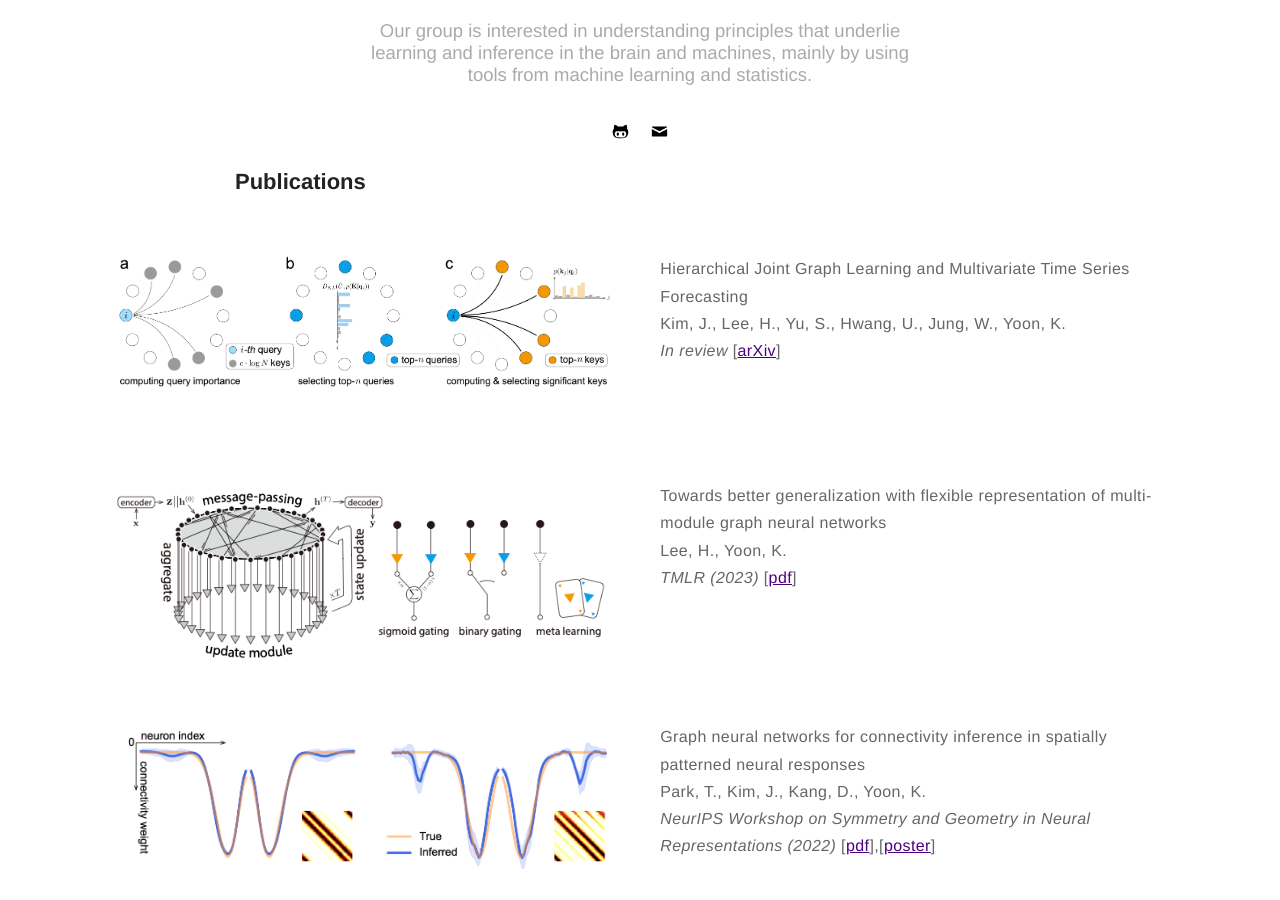
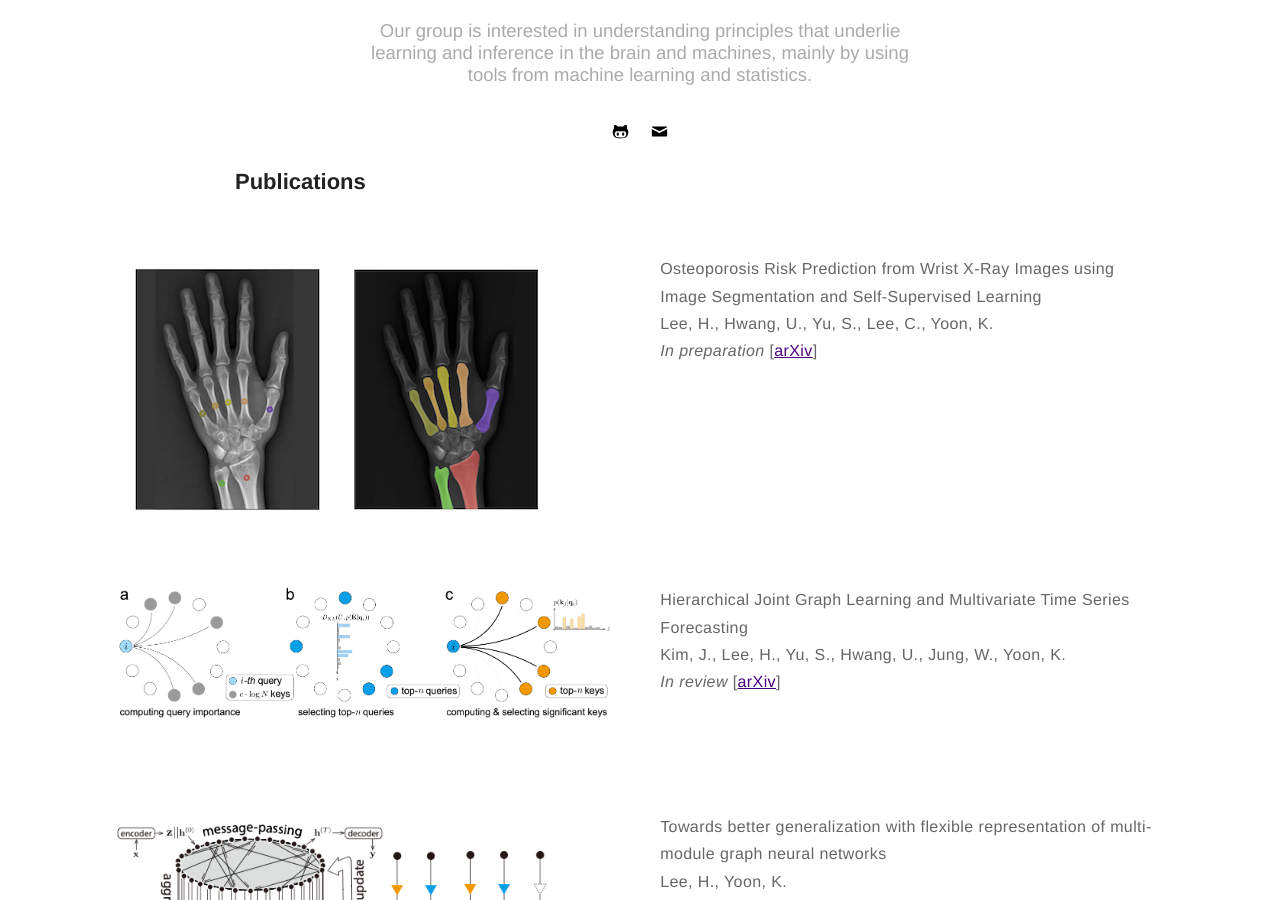
Before and after one commit to kijungyoon/kijungyoon.github.io, a Jekyll site: the page built from papers.md, in a window 1280 px wide and 900 px high, scrolled down 319 px. Built offline with Jekyll 4.4.1, drawn with Linux system fonts in a browser that asks for light colours.

Commit message:
Update papers.md

```diff
--- a/papers.md
+++ b/papers.md
@@ -8,6 +8,19 @@
 <!-- <p>Prior to that, I obtained a PhD in 2015 in the Department of Electrical and Computer Engineering at UT Austin, in <a href="http://clm.utexas.edu/fietelab" target="_blank">Ila Fiete</a>'s lab. My research in the Fiete group focused on neural coding, dynamics of neural networks, and Bayesian inference for studying neural representations of space in the brain.</p><br>-->
 
 <h2>Publications</h2>
+<div class="side-by-side">
+    <div class="toleft">
+        <img class="image" src="https://kijungyoon.github.io/assets/images/wrist.png" alt="Alt Text">
+    </div>
+
+    <div class="toright">
+    <p><b>Osteoporosis Risk Prediction from Wrist X-Ray Images using Image Segmentation and Self-Supervised Learning</b><br>
+    Lee, H., Hwang, U., Yu, S., Lee, C., Yoon, K.<br>
+    <i>In preparation</i>
+    [<a href="https://">arXiv</a>]</p><br>
+    </div>
+</div>
+
 <div class="side-by-side">
     <div class="toleft">
         <img class="image" src="https://kijungyoon.github.io/assets/images/HGMTS.png" alt="Alt Text">
```
